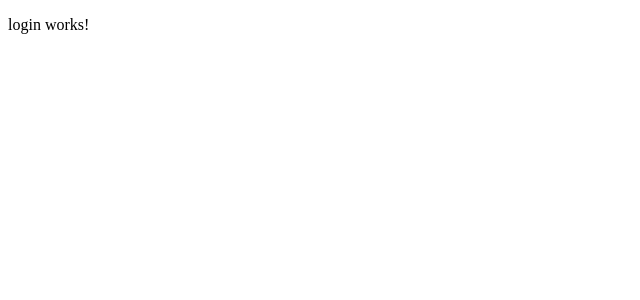
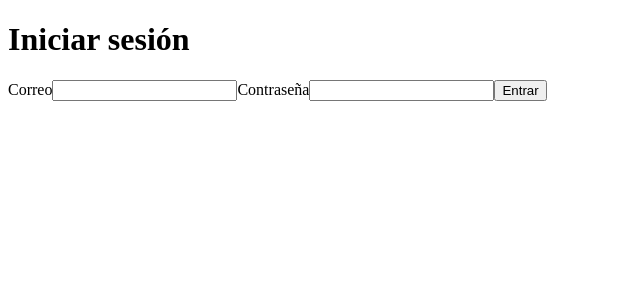
Before and after one commit to lorlyfuentes/aprehender-frontend, an Angular app: page /login in a window 1280 px wide. Shown: the top 300 px of the page, without its empty margins (0-640 px from the left). Built offline with nearby package versions, Linux system fonts and the light colour scheme.

Commit message:
Conecta el formulario de login con el backend
Agrega el formulario con ngModel y el metodo iniciarSesion, que envia correo y contrasena y guarda el token.

```diff
--- a/src/app/pages/login/login.html
+++ b/src/app/pages/login/login.html
@@ -1 +1,11 @@
-<p>login works!</p>
+<h1>Iniciar sesión</h1>
+
+<form (ngSubmit)="iniciarSesion()">
+  <label for="correo">Correo</label>
+  <input id="correo" type="email" name="correo" [(ngModel)]="correo" required />
+
+  <label for="contrasena">Contraseña</label>
+  <input id="contrasena" type="password" name="contrasena" [(ngModel)]="contrasena" required />
+
+  <button type="submit">Entrar</button>
+</form>
--- a/src/app/pages/login/login.ts
+++ b/src/app/pages/login/login.ts
@@ -1,9 +1,23 @@
-import { Component } from '@angular/core';
+import { Component, inject } from '@angular/core';
+import { FormsModule } from '@angular/forms';
+import { Auth } from '../../services/auth';
 
 @Component({
-  imports: [],
+  imports: [FormsModule],
   selector: 'app-login',
   styleUrl: './login.css',
   templateUrl: './login.html',
 })
-export class Login {}
+export class Login {
+  correo = '';
+  contrasena = '';
+  private auth = inject(Auth);
+
+  iniciarSesion() {
+    this.auth.login(this.correo, this.contrasena).subscribe({
+      next: (respuesta) => {
+        this.auth.guardarToken(respuesta.token);
+      },
+    });
+  }
+}
```
